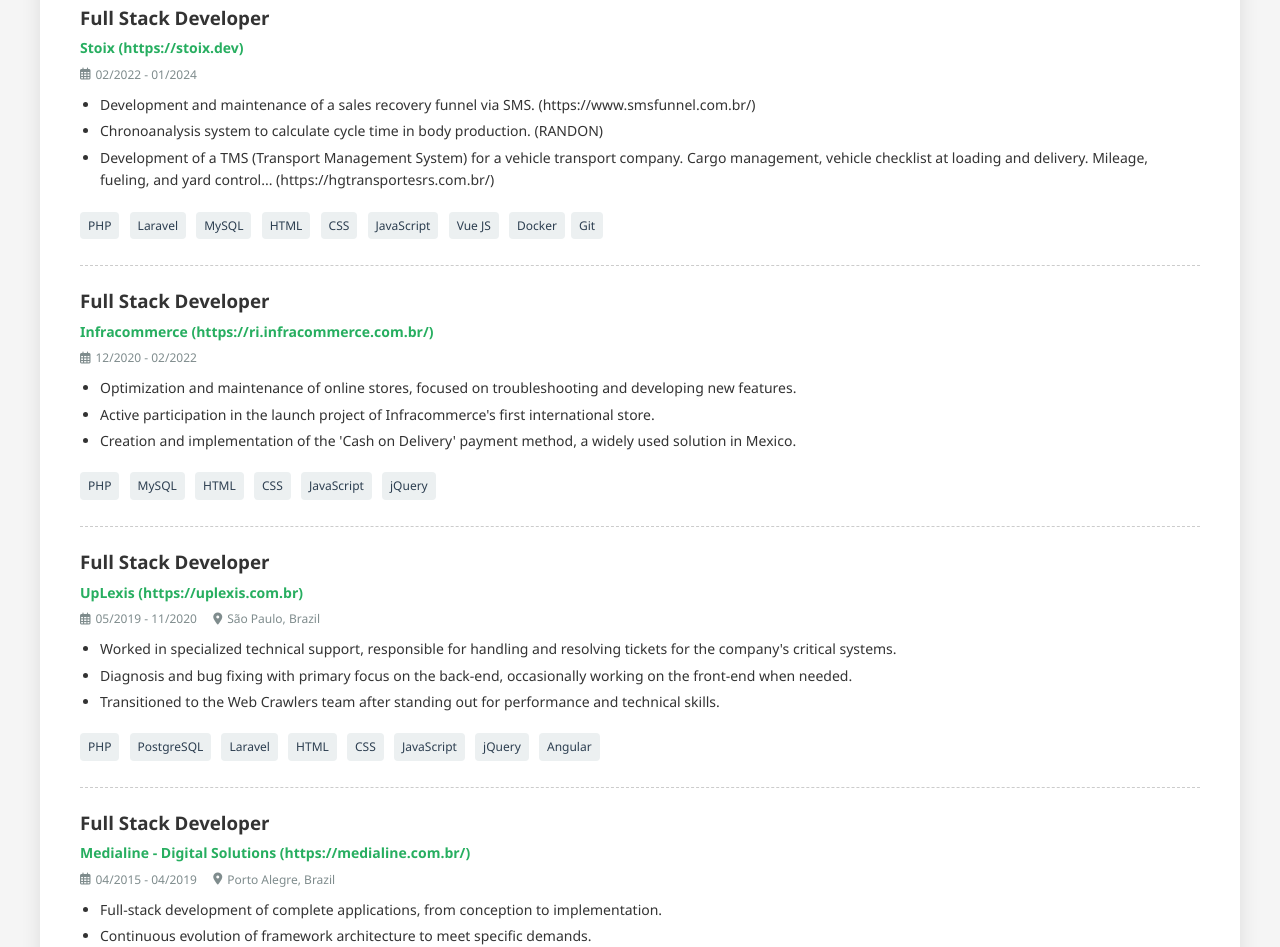
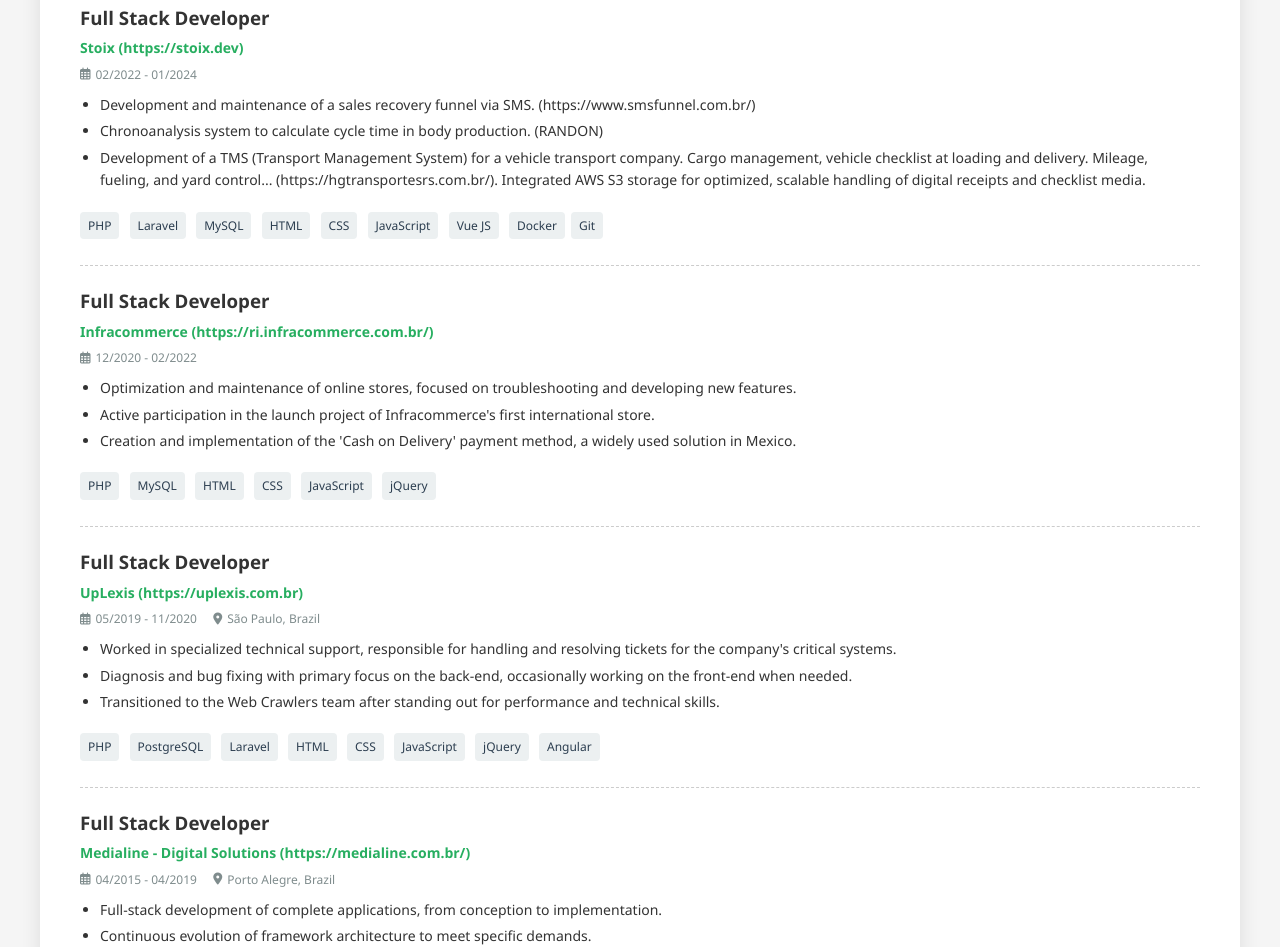
Before and after one commit to claudiusnascimento/resume, a plain HTML site: page index-en.html in a window 1280 px wide. Shown: the part 758-1705 px from the top of the page. Drawn offline with Linux system fonts and the light colour scheme.

Commit message:
add aws s3

```diff
--- a/index-en.html
+++ b/index-en.html
@@ -209,7 +209,7 @@
                 <ul>
                     <li>Development and maintenance of a sales recovery funnel via SMS. (https://www.smsfunnel.com.br/)</li>
                     <li>Chronoanalysis system to calculate cycle time in body production. (RANDON)</li>
-                    <li>Development of a TMS (Transport Management System) for a vehicle transport company. Cargo management, vehicle checklist at loading and delivery. Mileage, fueling, and yard control... (https://hgtransportesrs.com.br/)</li>
+                    <li>Development of a TMS (Transport Management System) for a vehicle transport company. Cargo management, vehicle checklist at loading and delivery. Mileage, fueling, and yard control... (https://hgtransportesrs.com.br/). Integrated AWS S3 storage for optimized, scalable handling of digital receipts and checklist media.</li>
                 </ul>
 
                 <div class="tech">
```
